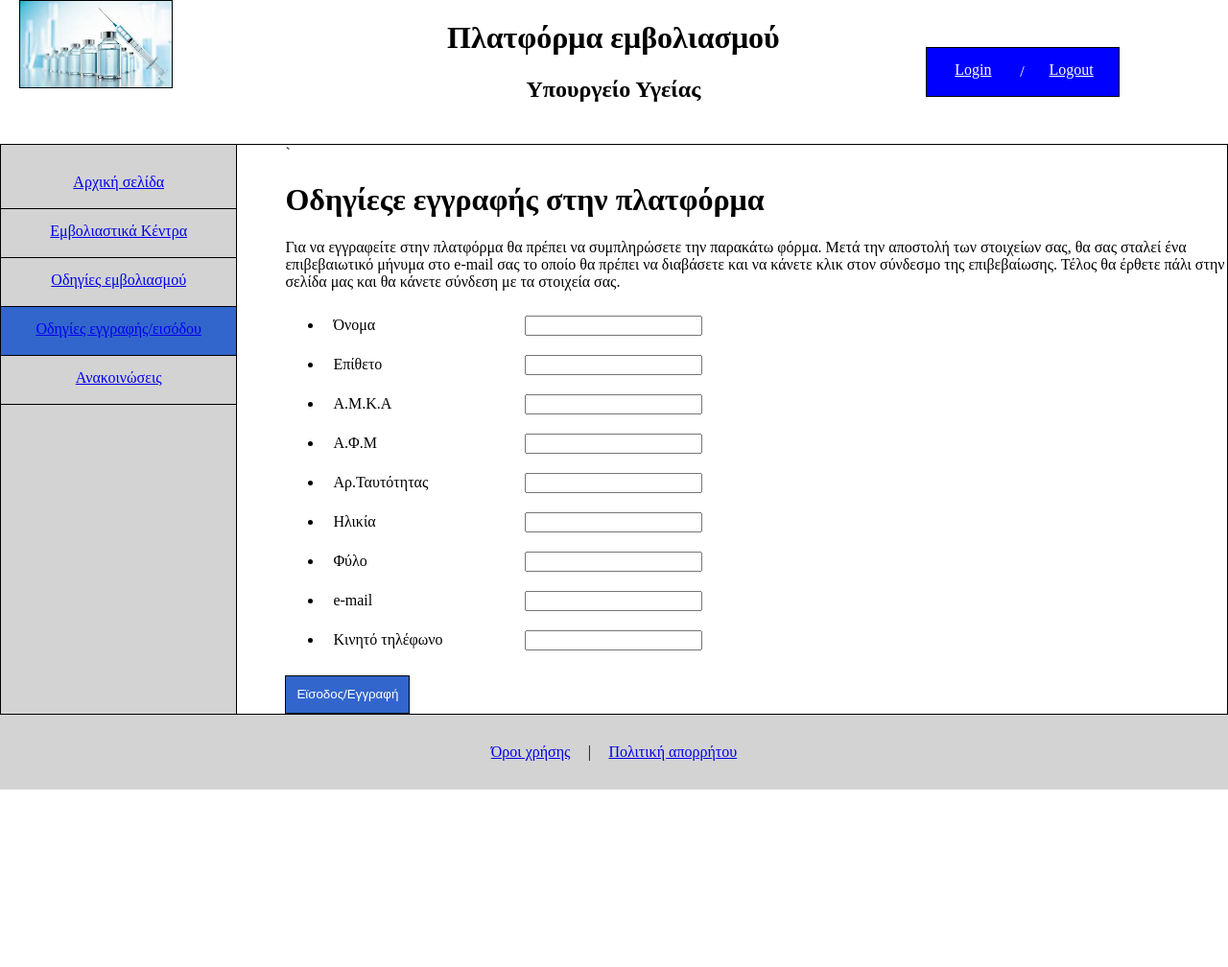
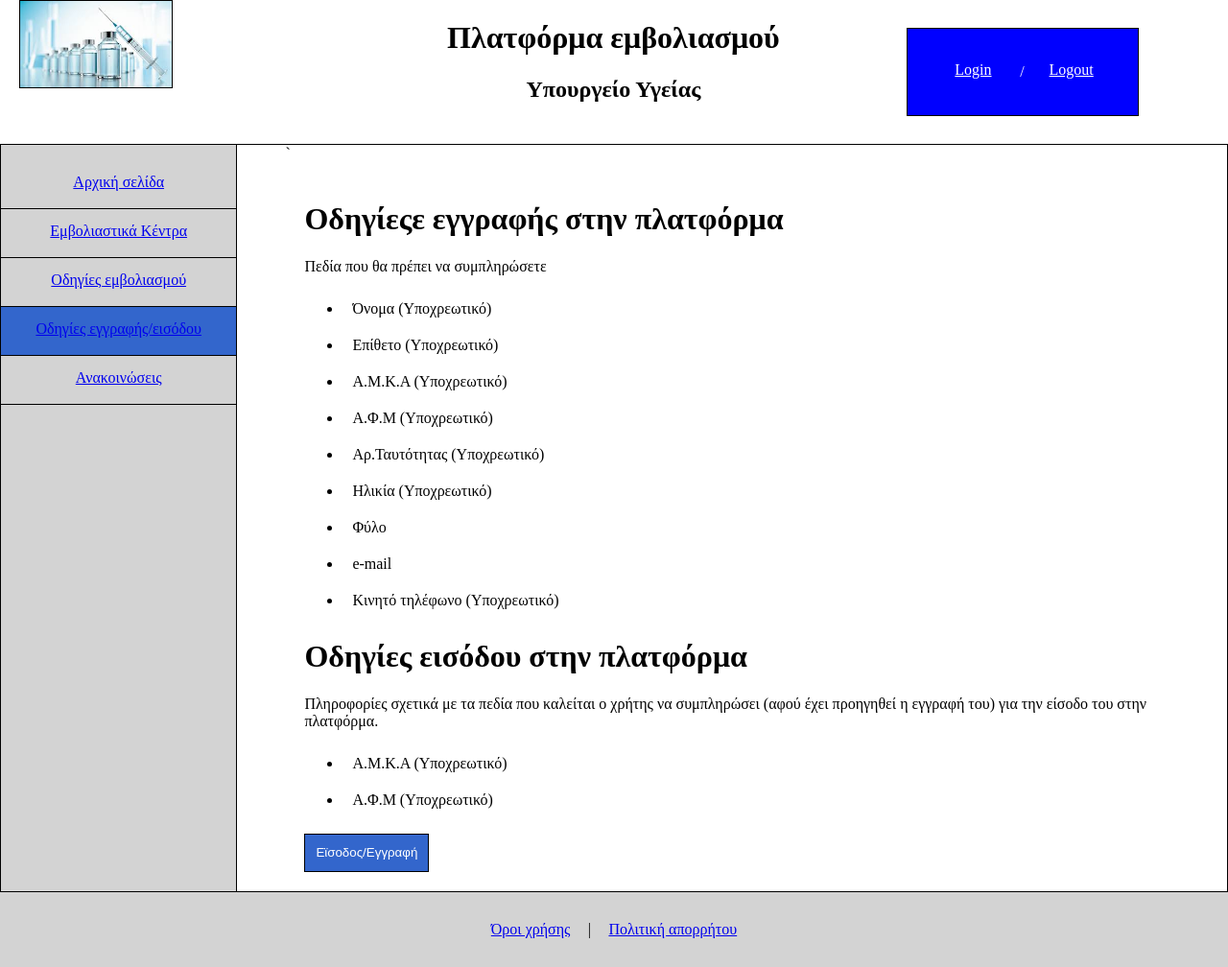
Before and after one commit to themhz/ergasia_pli23_html, a PHP site: page /odigies_egrafis_isodou.html in a window 1280 px wide. Shown: the whole page at 96% size. Before the commit the page ends 823 px from the top, so only its background shows below. Run offline with PHP 8.4, Linux system fonts and the light colour scheme.

Commit message:
prosthesame login kai register

```diff
--- a/odigies_egrafis_isodou.html
+++ b/odigies_egrafis_isodou.html
@@ -35,34 +35,32 @@
             </ul>
         </div>
         <div class="right">`
-            <form>
+            <form action="eisodos_eggrafh.html" method="get">
                 <div class="odigies">
 
                     <h1>Οδηγίεςε εγγραφής στην πλατφόρμα</h1>
                     <p>
-                        Για να εγγραφείτε στην πλατφόρμα θα πρέπει να συμπληρώσετε την παρακάτω φόρμα. Μετά την αποστολή των στοιχείων σας, θα σας σταλεί ένα επιβεβαιωτικό μήνυμα στο e-mail σας το οποίο θα πρέπει να διαβάσετε και να κάνετε κλικ στον σύνδεσμο της επιβεβαίωσης.
-                        Τέλος θα έρθετε πάλι στην σελίδα μας και θα κάνετε σύνδεση με τα στοιχεία σας.
+                       Πεδία που θα πρέπει να συμπληρώσετε
                     </p>
                     <ul>
-                        <li><label for="name">Όνομα</label><input type="text" class="form-control" id="name" name="name"
-                                required></li>
-                        <li><label for="lastname">Επίθετο</label><input type="text" class="form-control" id="lastname"
-                                name="lastname" required></li>
-                        <li><label for="amka">Α.Μ.Κ.Α</label><input type="text" class="form-control" id="amka"
-                                name="amka" required></li>
-                        <li><label for="afm">Α.Φ.Μ</label><input type="text" class="form-control" id="afm" name="afm"
-                                required></li>
-                        <li><label for="taftotita">Αρ.Ταυτότητας</label><input type="text" class="form-control"
-                                id="taftotita" name="taftotita" required></li>
-                        <li><label for="age">Ηλικία</label><input type="text" class="form-control" id="age" name="age"
-                                required></li>
-                        <li><label for="age">Φύλο</label><input type="text" class="form-control" id="sex" name="sex">
-                        </li>
-                        <li><label for="email">e-mail</label><input type="text" class="form-control" id="email"
-                                name="email"></li>
-                        <li><label for="mobile">Κινητό τηλέφωνο</label><input type="text" class="form-control"
-                                id="mobile" name="mobile" required></li>
+                        <li>Όνομα (Υποχρεωτικό)</li>
+                        <li>Επίθετο (Υποχρεωτικό)</li>
+                        <li>Α.Μ.Κ.Α (Υποχρεωτικό)</li>
+                        <li>Α.Φ.Μ (Υποχρεωτικό)</li>
+                        <li>Αρ.Ταυτότητας (Υποχρεωτικό)</li>
+                        <li>Ηλικία (Υποχρεωτικό)</li>
+                        <li>Φύλο </li>
+                        <li>e-mail</li>
+                        <li>Κινητό τηλέφωνο (Υποχρεωτικό)</li>
                     </ul>
+                    <h1>Οδηγίες εισόδου στην πλατφόρμα</h1>
+                    <p>
+                        Πληροφορίες σχετικά με τα πεδία που καλείται ο χρήτης να συμπληρώσει (αφού έχει προηγηθεί η εγγραφή του) για την είσοδο του στην πλατφόρμα.
+                        <ul>
+                            <li>Α.Μ.Κ.Α (Υποχρεωτικό)</li>
+                            <li>Α.Φ.Μ (Υποχρεωτικό)</li>
+                        </ul>
+                    </p>
                     <input type="submit" value="Εϊσοδος/Εγγραφή" class="button">
                 </div>
             </form>
--- a/style.css
+++ b/style.css
@@ -168,6 +168,7 @@ body {
 
 .odigies, .login, .register{
     align-items: stretch;
+    padding:20px;
 }
 
 .odigies >ul li{
@@ -235,6 +236,16 @@ body {
     height:40px;
     cursor:pointer;
 }
+.abutton{
+    background-color: #3366CC;
+    border: 1px solid black;
+    color:white;
+    width:130px;
+    height:40px;
+    cursor:pointer;
+    padding:15px;
+}
+
 .button:hover{
     background-color: #ffff;
     color:black;
```
